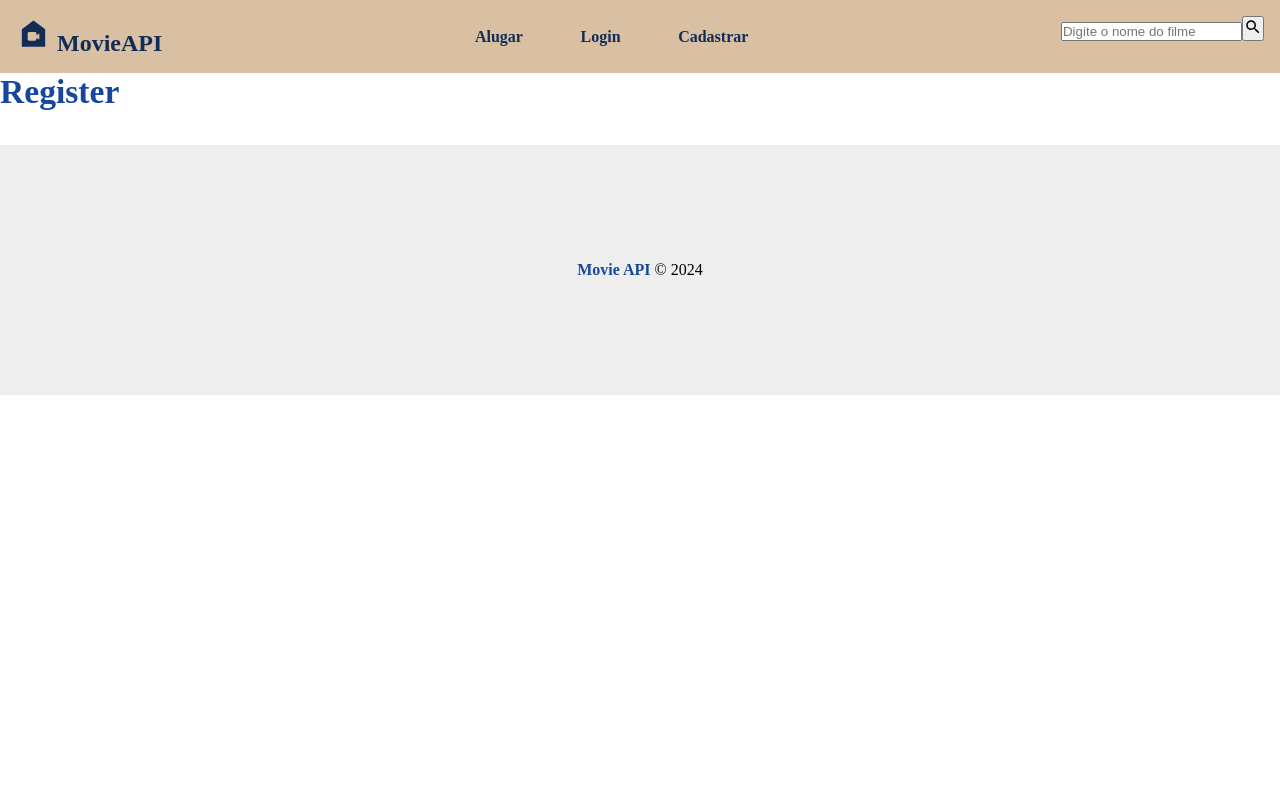
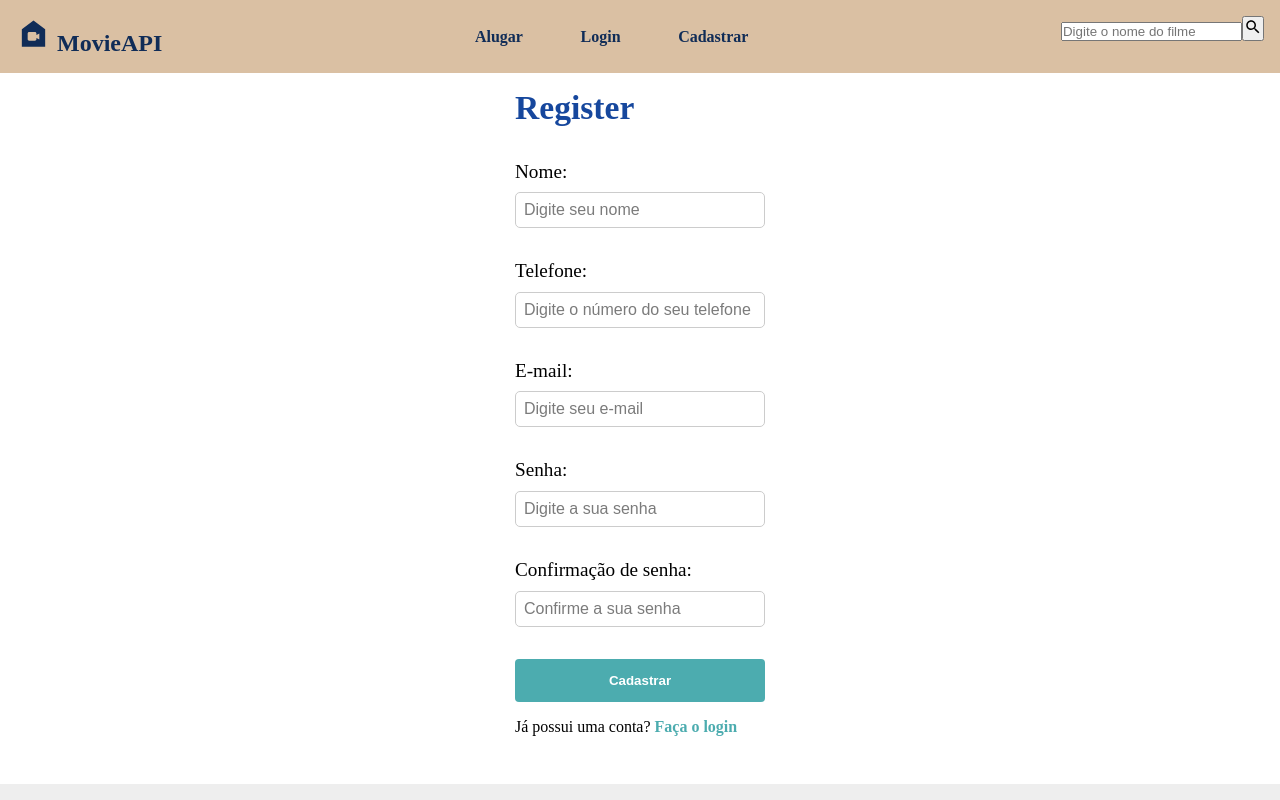
Before and after one commit to utfpr-fullstack/project-fullstack, a React (Create React App) app in the folder frontend/: page /register in a window 1280 px wide. Shown: the top 800 px of the page. Built offline with nearby package versions, Linux system fonts and the light colour scheme; the HTML template or start-up script is replaced by a standard one.

Commit message:
feat: add register page

```diff
--- a/frontend/src/App.js
+++ b/frontend/src/App.js
@@ -2,24 +2,25 @@
 
 import Navbar from "./components/layout/Navbar";
 import Footer from "./components/layout/Footer";
+import Container from "./components/layout/Container";
 
 import Login from './components/pages/Auth/Login';
 import Register from './components/pages/Auth/Register';
 import Home from './components/pages/Home';
 import Search from './components/pages/Search';
 
-
-
 function App() {
     return (
         <Router>
             <Navbar />
-            <Routes>
-                <Route path="/login" element={<Login />} />
-                <Route path="/register" element={   <Register />} />
-                <Route path="/" element={<Home />} />
-                <Route path="search" element={<Search />} />
-            </Routes>
+            <Container>
+                <Routes>
+                    <Route path="/" element={<Home />} />
+                    <Route path="/login" element={<Login />} />
+                    <Route path="/register" element={<Register />} />
+                    <Route path="/search" element={<Search />} />
+                </Routes>
+            </Container>
             <Footer />
         </Router>
     );
--- /dev/null
+++ b/frontend/src/components/form/Form.module.css
@@ -0,0 +1,30 @@
+.form_container {
+    max-width: 250px;
+    margin: 0 auto;
+    border-radius: 20px;
+}
+
+.form_container input[type='submit'] {
+    background-color: #4cacaf;
+    color: white;
+    padding: 14px 20px;
+    border: none;
+    border-radius: 4px;
+    cursor: pointer;
+    width: 100%;
+    font-weight: bold;
+}
+
+.form_container input[type='submit']:hover {
+    background-color: #45a0a4;
+}
+
+.form_container p {
+    margin-top: 1em;
+}
+
+.form_container p a {
+    color: #4cacaf;
+    font-weight: bold;
+
+}
--- /dev/null
+++ b/frontend/src/components/form/input.js
@@ -0,0 +1,12 @@
+import styles from './input.module.css';
+
+function Input({type, text, name, placeholder, handleChange, value, multiple}) {
+    return (
+       <div className={styles.form_control}>
+           <label htmlFor={name}>{text}:</label>
+           <input type={type} name={name} id={name} placeholder={placeholder} onChange={handleChange} value={value} {...(multiple ? {multiple} : '')} />
+       </div>
+    );
+}
+
+export default Input;
--- /dev/null
+++ b/frontend/src/components/form/input.module.css
@@ -0,0 +1,22 @@
+.form_control {
+    display: flex;
+    flex-direction: column;
+    margin-bottom: 2em;
+}
+
+.form_control label {
+    font-size: 1.2em;
+    margin-bottom: 0.5em;
+}
+
+.form_control input {
+    padding: 0.5em;
+    font-size: 1em;
+    border: 1px solid #ccc;
+    border-radius: 5px;
+    width: 100%;
+}
+
+.form_control input::placeholder {
+    color: #7b7b7b;
+}
--- /dev/null
+++ b/frontend/src/components/layout/Container.js
@@ -0,0 +1,10 @@
+import styles from './Container.module.css';
+function Container({children}) {
+    return(
+       <main className={styles.container}>
+              {children}
+       </main>
+    );
+}
+
+export default Container;
--- /dev/null
+++ b/frontend/src/components/layout/Container.module.css
@@ -0,0 +1,7 @@
+.container {
+    min-height: 55vh;
+    padding: 1em 2em 3em;
+    max-width: 1200px;
+    margin: 0 auto;
+
+}
--- a/frontend/src/components/pages/Auth/Register.js
+++ b/frontend/src/components/pages/Auth/Register.js
@@ -1,7 +1,67 @@
+import Input from '../../form/input';
+import { Link } from 'react-router-dom';
+import { useState } from 'react';
+
+import styles from '../../form/Form.module.css';
 function Register() {
+
+    const [user, setUser] = useState({});
+    function handleOnChange(e) {
+        setUser({
+            ...user,
+            [e.target.name]: e.target.value
+        });
+    }
+
+    function handleOnSubmit(e) {
+        e.preventDefault();
+        console.log(user);
+    }
+
     return(
-        <section>
+        <section className={styles.form_container}>
             <h1>Register</h1>
+            <form onSubmit={handleOnSubmit}>
+                <Input
+                    text="Nome"
+                    type="text"
+                    name="name"
+                    placeholder="Digite seu nome"
+                    handleChange={handleOnChange}
+                />
+                <Input
+                    text="Telefone"
+                    type="text"
+                    name="phone"
+                    placeholder="Digite o número do seu telefone"
+                    handleChange={handleOnChange}
+                />
+                <Input
+                    text="E-mail"
+                    type="email"
+                    name="email"
+                    placeholder="Digite seu e-mail"
+                    handleChange={handleOnChange}
+                />
+                <Input
+                    text="Senha"
+                    type="password"
+                    name="password"
+                    placeholder="Digite a sua senha"
+                    handleChange={handleOnChange}
+                />
+                <Input
+                    text="Confirmação de senha"
+                    type="password"
+                    name="confirmPassword"
+                    placeholder="Confirme a sua senha"
+                    handleChange={handleOnChange}
+                />
+                <input type="submit" value="Cadastrar" />
+            </form>
+            <p>
+                Já possui uma conta? <Link to={'/login'}>Faça o login</Link>
+            </p>
         </section>
     );
 }
```
